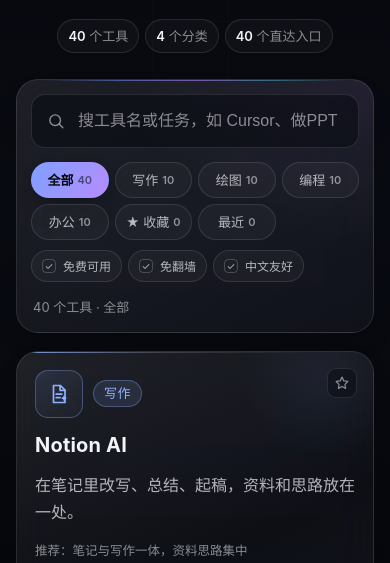
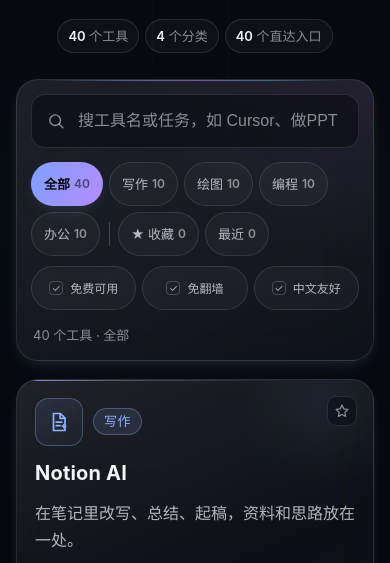
Before and after one commit to 1150986295/web-sites, a plain HTML site: page ai-tools-nav/index.html in a window 390 px wide. Shown: the part 207-770 px from the top of the page. Drawn offline with Linux system fonts and the light colour scheme.

Commit message:
ai-tools-nav 升级V7：整卡语义链接+safeUrl协议白名单+desc入搜索+焦点保护+44px触控+红点面板重读+亮色微光阴影+3个失效URL修正（门禁15/15实测17/17）

```diff
--- a/ai-tools-nav/index.html
+++ b/ai-tools-nav/index.html
@@ -28,7 +28,7 @@
   --c-code:#6FE0F2;   --c-code-soft:rgba(111,224,242,.12);   --c-code-line:rgba(111,224,242,.32);
   --c-office:#8BE3B4; --c-office-soft:rgba(139,227,180,.12); --c-office-line:rgba(139,227,180,.32);
 
-  /* 字号五档：正文不小于 16px */
+  /* 字号：正文 16px；徽标/辅助文字刻意降到 12px 做层级区分，移动端提升至 13px */
   --fs-hero:clamp(36px,6.4vw,60px);
   --fs-h1:21px;
   --fs-body:16px;
@@ -39,10 +39,10 @@
   --sp-1:8px; --sp-2:14px; --sp-3:22px; --sp-4:34px;
   --r-s:14px; --r-l:22px;
 
-  /* 阴影：X 恒为 0，模糊 > 偏移，扩散全为负，颜色 rgba(0,0,0,.14~.18) */
-  --sh-1:0 4px 12px -2px rgba(0,0,0,.18), 0 12px 30px -8px rgba(0,0,0,.16);
-  --sh-2:0 8px 32px -6px rgba(0,0,0,.18), 0 2px 10px -2px rgba(0,0,0,.14);
-  --sh-float:0 14px 40px -10px rgba(0,0,0,.18), 0 4px 14px -4px rgba(0,0,0,.16);
+  /* 阴影：深色底用黑阴影物理上不可见。改用低透明度亮色微光（X=0、模糊>偏移、扩散为负），在近黑背景提供层次 */
+  --sh-1:0 4px 12px -2px rgba(180,200,255,.10), 0 12px 30px -8px rgba(160,180,255,.07);
+  --sh-2:0 8px 32px -6px rgba(180,200,255,.14), 0 2px 10px -2px rgba(160,180,255,.09);
+  --sh-float:0 14px 40px -10px rgba(180,200,255,.15), 0 4px 14px -4px rgba(160,180,255,.10);
 }
 *{box-sizing:border-box; -webkit-tap-highlight-color:transparent}
 [hidden]{display:none !important}
@@ -52,7 +52,7 @@ body{
   background:var(--bg); color:var(--ink);
   font-size:var(--fs-body); line-height:1.7;
   font-family:-apple-system,BlinkMacSystemFont,"PingFang SC","Hiragino Sans GB","Noto Sans SC","Microsoft YaHei",sans-serif;
-  touch-action:pan-y;
+  touch-action:pan-y pinch-zoom;
 }
 img{max-width:100%; display:block}
 h1,h2,h3,p{margin:0}
@@ -127,7 +127,7 @@ button{font-family:inherit; cursor:pointer; border:0; color:inherit}
 #clearBtn:hover{background:rgba(255,255,255,.12)}
 #clearBtn svg{width:14px; height:14px}
 .chips{display:flex; flex-wrap:wrap; gap:8px; margin-top:var(--sp-2)}
-.chip{display:inline-flex; align-items:center; gap:7px; min-height:38px; padding:7px 14px;
+.chip{display:inline-flex; align-items:center; gap:7px; min-height:44px; padding:8px 14px;
   border:1px solid var(--line); border-radius:999px; background:rgba(255,255,255,.035);
   color:var(--ink-2); font-size:var(--fs-sub); font-weight:500;
   transition:color .2s ease, border-color .2s ease, background .2s ease, transform .2s ease;
@@ -138,8 +138,12 @@ button{font-family:inherit; cursor:pointer; border:0; color:inherit}
 .chip[aria-pressed="true"]{color:#07090F; border-color:transparent; font-weight:650;
   background:linear-gradient(120deg,#7FA0FF,#B58CFF); box-shadow:var(--sh-1)}
 .chip[aria-pressed="true"] b{color:rgba(7,9,15,.56)}
+/* 分层：内容分类在前，个人视图（收藏/最近）用竖线分隔，语义层级不混排 */
+.chip.view{position:relative}
+.chip.view[data-cat="fav"]{margin-left:12px}
+.chip.view[data-cat="fav"]::before{content:""; position:absolute; left:-10px; top:22%; height:56%; width:1px; background:var(--line-2)}
 .switches{display:flex; flex-wrap:wrap; gap:8px; margin-top:10px}
-.sw{display:inline-flex; align-items:center; gap:7px; min-height:34px; padding:6px 12px;
+.sw{display:inline-flex; align-items:center; gap:7px; min-height:44px; padding:8px 12px;
   border:1px solid var(--line); border-radius:999px; background:rgba(255,255,255,.035);
   color:var(--ink-2); font-size:13px; transition:all .2s ease}
 .sw .dot{width:14px; height:14px; flex:none; display:grid; place-items:center;
@@ -164,15 +168,18 @@ button{font-family:inherit; cursor:pointer; border:0; color:inherit}
   -webkit-backdrop-filter:blur(18px) saturate(130%); backdrop-filter:blur(18px) saturate(130%);
   transition:transform .24s cubic-bezier(.2,.7,.2,1), border-color .24s ease, box-shadow .24s ease;
 }
-.card-hit{position:absolute; inset:0; z-index:1; text-decoration:none; border-radius:var(--r-l); cursor:pointer}
-.card .card-top,.card h3,.card p,.card .meta,.card .visit{position:relative}
+/* 整卡即链接：文字内容放进 <a>，屏幕阅读器 Tab 时能读到标题/简介/徽标。
+   星标是独立按钮，放在 <a> 之外，避免交互元素嵌套。 */
+.card-hit{display:flex; flex-direction:column; gap:var(--sp-2); flex:1; min-width:0;
+  text-decoration:none; color:inherit; cursor:pointer; border-radius:var(--r-l)}
+.card-hit:focus-visible{outline:2px solid var(--accent); outline-offset:2px}
 .card::before{content:""; position:absolute; inset:0 0 auto; height:1px; opacity:.85;
   background:linear-gradient(90deg,var(--cat),rgba(255,255,255,.2) 38%,transparent 82%)}
 .card::after{content:""; position:absolute; right:-40px; top:-50px; width:180px; height:150px;
   pointer-events:none; opacity:.55;
   background:radial-gradient(circle at 50% 50%, var(--cat-soft), transparent 70%)}
 .card:hover{transform:translateY(-4px); border-color:var(--cat-line); box-shadow:var(--sh-2)}
-.card.anim{animation:rise .5s cubic-bezier(.2,.7,.2,1) both; animation-delay:calc(var(--i,0) * 45ms)}
+.card.anim{animation:rise .5s cubic-bezier(.2,.7,.2,1) both; animation-delay:calc(min(var(--i,0),8) * 45ms)}
 .card-top{display:flex; align-items:center; justify-content:flex-start; gap:10px}
 .icon{width:48px; height:48px; flex:none; display:grid; place-items:center; border-radius:13px;
   color:var(--cat); border:1px solid var(--cat-line);
@@ -192,8 +199,8 @@ button{font-family:inherit; cursor:pointer; border:0; color:inherit}
 .card p{font-size:var(--fs-body); line-height:1.72; color:var(--ink-2)}
 .card mark.hl{background:rgba(110,140,255,.26); color:var(--ink); border-radius:3px; padding:0 2px; box-shadow:inset 0 -1px 0 rgba(110,140,255,.6)}
 .meta{display:flex; flex-wrap:wrap; gap:6px; align-items:center}
-.why{width:100%; font-size:12.5px; line-height:1.55; color:var(--ink-3)}
-.pill{font-size:11px; padding:3px 8px; border-radius:999px; white-space:nowrap;
+.why{width:100%; font-size:13.5px; line-height:1.55; color:var(--ink-3)}
+.pill{font-size:12px; padding:3px 8px; border-radius:999px; white-space:nowrap;
   border:1px solid var(--line); color:var(--ink-2); background:rgba(255,255,255,.04)}
 .task{color:var(--cat); border-color:var(--cat-line); background:var(--cat-soft)}
 .pill.good{color:#7EE0B0; border-color:rgba(126,224,176,.3); background:rgba(126,224,176,.08)}
@@ -275,11 +282,11 @@ button{font-family:inherit; cursor:pointer; border:0; color:inherit}
   .stats{gap:6px}
   .stats span{padding:5px 10px}
   .card h3{font-size:20px}
-  .chips{display:grid; grid-template-columns:repeat(4,minmax(0,1fr)); gap:6px}
-  .chip{justify-content:center; gap:4px; padding:6px 4px; font-size:13px; min-height:36px}
-  .chip b{font-size:11px}
+  .chips{gap:6px}
+  .chip{justify-content:center; gap:4px; padding:8px 12px; font-size:13px; min-height:44px}
+  .chip b{font-size:12px}
   .switches{gap:6px}
-  .sw{font-size:12px; padding:5px 10px; min-height:32px}
+  .sw{font-size:12px; padding:5px 10px; min-height:44px; flex:1; justify-content:center}
   .sk-card{height:150px}
 }
 @media (max-width:380px){
@@ -324,8 +331,8 @@ button{font-family:inherit; cursor:pointer; border:0; color:inherit}
       <button class="chip" type="button" data-cat="image" aria-pressed="false">绘图 <b data-count="image">10</b></button>
       <button class="chip" type="button" data-cat="code" aria-pressed="false">编程 <b data-count="code">10</b></button>
       <button class="chip" type="button" data-cat="office" aria-pressed="false">办公 <b data-count="office">10</b></button>
-      <button class="chip" type="button" data-cat="fav" aria-pressed="false">★ 收藏 <b data-count="fav">0</b></button>
-      <button class="chip" type="button" data-cat="recent" aria-pressed="false">最近 <b data-count="recent">0</b></button>
+      <button class="chip view" type="button" data-cat="fav" aria-pressed="false">★ 收藏 <b data-count="fav">0</b></button>
+      <button class="chip view" type="button" data-cat="recent" aria-pressed="false">最近 <b data-count="recent">0</b></button>
     </div>
 
     <div class="switches" id="switches" role="group" aria-label="快捷筛选开关">
@@ -407,9 +414,9 @@ button{font-family:inherit; cursor:pointer; border:0; color:inherit}
      desc:'英文句子改写与语气调整，邮件和论文都能用。', free:'有免费额度', freeOk:true, wall:true, cn:false, why:'英文改写地道，邮件论文适用'},
     {name:'Kimi', cat:'writing', task:'长文阅读', keys:'kimi 长文 阅读 资料 深度研究', py:'kimi', icon:'doc', url:'https://www.kimi.com/',
      desc:'超长文档阅读与整理，论文资料一次读完。', free:'对话基本免费', freeOk:true, wall:false, cn:true, why:'长文阅读强，资料党首选'},
-    {name:'通义千问', cat:'writing', task:'综合写作', keys:'通义 千问 qwen 阿里 写作 问答', py:'tongyi qianwen tyqw', icon:'spark', url:'https://qianwen.aliyun.com/',
+    {name:'通义千问', cat:'writing', task:'综合写作', keys:'通义 千问 qwen 阿里 写作 问答', py:'tongyi qianwen tyqw', icon:'spark', url:'https://tongyi.aliyun.com/qianwen/',
      desc:'问答、写作、文档处理一体，中文场景稳。', free:'基础功能免费', freeOk:true, wall:false, cn:true, why:'多模态全能，中文场景稳'},
-    {name:'文心助手', cat:'writing', task:'综合写作', keys:'文心 一言 百度 写作 画图', py:'wenxin yiyan wxyy', icon:'pen', url:'https://wenxin.baidu.com/',
+    {name:'文心助手', cat:'writing', task:'综合写作', keys:'文心 一言 百度 写作 画图', py:'wenxin yiyan wxyy', icon:'pen', url:'https://yiyan.baidu.com/',
      desc:'聊天、写作、识图、读文档，基础功能免费。', free:'基础功能免费', freeOk:true, wall:false, cn:true, why:'百度生态，中文场景稳'},
     {name:'DeepSeek', cat:'writing', task:'深度推理', keys:'deepseek 深度求索 推理 代码 长文', py:'deepseek', icon:'code', url:'https://chat.deepseek.com/',
      desc:'推理、代码与长文处理强，网页端基本不限次。', free:'网页端免费', freeOk:true, wall:false, cn:true, why:'推理与代码强，无使用门槛'},
@@ -426,11 +433,11 @@ button{font-family:inherit; cursor:pointer; border:0; color:inherit}
     {name:'Stable Diffusion', cat:'image', task:'本地绘图', keys:'stable diffusion sd 开源 绘图 本地', py:'stable diffusion sd', icon:'layers', url:'https://stability.ai/',
      desc:'开源绘图模型，可本地部署，参数与风格全在手。', free:'开源免费', freeOk:true, wall:false, cn:false, why:'本地部署免网络，进阶玩家首选'},
     {name:'即梦', cat:'image', task:'海报封面', keys:'即梦 剪映 绘图 海报 视频 字节', py:'jimeng', icon:'image', url:'https://jimeng.jianying.com/',
-     desc:'中文提示词理解好，绘图与视频创作一体。', free:'每日约 60 积分', freeOk:true, wall:false, cn:true, why:'中文理解最好，接剪映做视频'},
+     desc:'中文提示词理解好，绘图与视频创作一体。', free:'有免费额度', freeOk:true, wall:false, cn:true, why:'中文理解最好，接剪映做视频'},
     {name:'通义万相', cat:'image', task:'国风海报', keys:'通义 万相 阿里 绘图 国风 海报', py:'tongyi wanxiang tywx', icon:'layers', url:'https://tongyi.aliyun.com/wan/',
-     desc:'国风、海报与中文文字渲染强，网页版额度够用。', free:'每日约 50 灵感值', freeOk:true, wall:false, cn:true, why:'国风独一档，中文文字渲染强'},
+     desc:'国风、海报与中文文字渲染强，网页版额度够用。', free:'有免费额度', freeOk:true, wall:false, cn:true, why:'国风独一档，中文文字渲染强'},
     {name:'可灵', cat:'image', task:'视频生成', keys:'可灵 快手 视频 绘图 运镜', py:'keling', icon:'video', url:'https://klingai.com/',
-     desc:'视频生成是招牌，写实画质与运镜出色。', free:'每日约 66 灵感值', freeOk:true, wall:false, cn:true, why:'运镜好看，写实画质好'},
+     desc:'视频生成是招牌，写实画质与运镜出色。', free:'有免费额度', freeOk:true, wall:false, cn:true, why:'运镜好看，写实画质好'},
     {name:'哩布哩布', cat:'image', task:'模型创作', keys:'liblib 哩布哩布 sd 模型 lora 社区', py:'libulibu', icon:'layers', url:'https://www.liblib.art/',
      desc:'大量社区模型，可换风格、自己训练 LoRA。', free:'每日算力免费', freeOk:true, wall:false, cn:true, why:'模型最丰富，可玩 LoRA'},
     {name:'Adobe Firefly', cat:'image', task:'商用设计', keys:'firefly adobe 绘图 商用 设计', py:'firefly', icon:'spark', url:'https://www.adobe.com/products/firefly.html',
@@ -440,7 +447,7 @@ button{font-family:inherit; cursor:pointer; border:0; color:inherit}
     {name:'腾讯混元', cat:'image', task:'中文海报', keys:'混元 腾讯 绘图 海报 中文', py:'hunyuan', icon:'image', url:'https://hunyuan.tencent.com/',
      desc:'中文文字渲染准，海报与电商图适用。', free:'文生图免费', freeOk:true, wall:false, cn:true, why:'中文海报文字渲染强'},
     {name:'Microsoft Copilot', cat:'image', task:'快速出图', keys:'copilot bing 微软 绘图 出图', py:'copilot', icon:'spark', url:'https://copilot.microsoft.com/',
-     desc:'浏览器内快速出图，每日有免费次数。', free:'每日约 15 次', freeOk:true, wall:true, cn:false, why:'浏览器内出图快，需代理'},
+     desc:'浏览器内快速出图，每日有免费次数。', free:'有免费额度', freeOk:true, wall:true, cn:false, why:'浏览器内出图快，需代理'},
 
     /* 编程 code */
     {name:'Cursor', cat:'code', task:'代码重构', keys:'cursor 编辑器 编程 补全 重构', py:'cursor', icon:'cursor', url:'https://cursor.com/',
@@ -477,7 +484,7 @@ button{font-family:inherit; cursor:pointer; border:0; color:inherit}
      desc:'一句话生成演示稿与文档，排版省心。', free:'有免费额度', freeOk:true, wall:true, cn:false, why:'演示稿生成快，需代理'},
     {name:'Perplexity', cat:'office', task:'查资料溯源', keys:'perplexity 搜索 溯源 学术 核查', py:'perplexity', icon:'search', url:'https://www.perplexity.ai/',
      desc:'每句话标注来源，适合学术与事实核查。', free:'有免费版', freeOk:true, wall:true, cn:false, why:'逐句标来源，核查方便'},
-    {name:'腾讯会议AI', cat:'office', task:'会议纪要', keys:'腾讯会议 纪要 转写 会议 ai', py:'tengxun huiyi txhy', icon:'wave', url:'https://meeting.tencent.com/',
+    {name:'腾讯会议AI', cat:'office', task:'会议纪要', keys:'腾讯会议 纪要 转写 会议 ai', py:'tengxun huiyi txhy', icon:'wave', url:'https://meeting.tencent.com/ai/',
      desc:'会议结束自动整理纪要与待办。', free:'免费版可用', freeOk:true, wall:false, cn:true, why:'会议纪要自动整理'},
     {name:'飞书妙记', cat:'office', task:'会议纪要', keys:'飞书 妙记 转写 会议 纪要', py:'feishu miaoji fsmj', icon:'wave', url:'https://www.feishu.cn/',
      desc:'会议转写并沉淀到知识库，检索方便。', free:'有免费额度', freeOk:true, wall:false, cn:true, why:'转写沉淀到知识库'},
@@ -549,6 +556,11 @@ button{font-family:inherit; cursor:pointer; border:0; color:inherit}
   function esc(s){
     return String(s).replace(/&/g,'&amp;').replace(/</g,'&lt;').replace(/>/g,'&gt;').replace(/"/g,'&quot;');
   }
+  /* URL 协议白名单：纵深防御——即使数据被改成 javascript: 也不会执行 */
+  function safeUrl(u){
+    var s = String(u || '').trim();
+    return /^https?:\/\/\S+$/i.test(s) ? s : '#';
+  }
   function svg(inner){
     return '<svg viewBox="0 0 24 24" fill="none" stroke="currentColor" stroke-width="1.7" '
       + 'stroke-linecap="round" stroke-linejoin="round" aria-hidden="true">' + inner + '</svg>';
@@ -565,7 +577,7 @@ button{font-family:inherit; cursor:pointer; border:0; color:inherit}
     if(STATE.sw.nowall && t.wall) return false;
     if(STATE.sw.cn && !t.cn) return false;
     if(!kw) return true;
-    return (t.name + ' ' + t.keys + ' ' + (t.py || '') + ' ' + (t.task || '') + ' ' + (t.why || '')).toLowerCase().indexOf(kw) > -1;
+    return (t.name + ' ' + t.keys + ' ' + (t.py || '') + ' ' + (t.task || '') + ' ' + (t.why || '') + ' ' + t.desc).toLowerCase().indexOf(kw) > -1;
   }
   /* 关键词高亮：所有匹配都包 <mark>，每段走 esc 防注入 */
   function mark(text){
@@ -614,30 +626,39 @@ button{font-family:inherit; cursor:pointer; border:0; color:inherit}
       + '<span class="pill ' + (t.freeOk ? 'good' : 'warn') + '" title="免费/网络政策核对于 2026-11，以官网为准">' + esc(t.free) + '</span>'
       + (t.wall ? '<span class="pill warn">需代理</span>' : '<span class="pill good">国内直连</span>')
       + (t.cn ? '<span class="pill good">中文友好</span>' : '');
+    /* 整卡即链接：正文内容包在 <a> 内，屏幕阅读器可连续读到标题/简介/徽标；
+       星标按钮置于 <a> 之外，避免交互元素嵌套。data-rec 供点击记录最近访问。 */
     return '<div class="card cat-' + t.cat + (STATE.animate ? ' anim' : '') + '" style="--i:' + i + '">'
-      + '<a class="card-hit" href="' + esc(t.url) + '" target="_blank" rel="noopener noreferrer"'
-      + ' aria-label="打开 ' + esc(t.name) + ' 官网（新窗口）" data-rec="' + esc(t.name) + '"></a>'
       + '<button class="star" type="button" data-fav="' + esc(t.name) + '" aria-pressed="' + (fav ? 'true' : 'false') + '"'
       + ' aria-label="' + (fav ? '取消收藏 ' : '收藏 ') + esc(t.name) + '">' + STAR + '</button>'
+      + '<a class="card-hit" href="' + safeUrl(t.url) + '" target="_blank" rel="noopener noreferrer" data-rec="' + esc(t.name) + '">'
       + '<div class="card-top"><span class="icon" aria-hidden="true">' + svg(ICONS[t.icon]) + '</span>'
       + '<span class="tag">' + ROUTES[t.cat] + '</span></div>'
       + '<h3>' + mark(t.name) + '</h3>'
       + '<p>' + mark(t.desc) + '</p>'
       + '<div class="meta"><span class="why">推荐：' + esc(t.why) + '</span>' + pills + '</div>'
-      + '<span class="visit">访问官网 '
+      + '<span class="visit">访问官网（新窗口）'
       + '<svg viewBox="0 0 24 24" fill="none" stroke="currentColor" stroke-width="1.8" stroke-linecap="round" stroke-linejoin="round" aria-hidden="true">'
       + '<path d="M7 17 17 7"></path><path d="M9.5 7H17v7.5"></path></svg>'
-      + '</span></div>';
+      + '</span></a></div>';
   }
 
   function render(animate){
     STATE.animate = animate !== false;
+    /* 焦点保护：全量替换 DOM 前记住当前焦点卡片，重建后按标识恢复，键盘用户不迷失 */
+    var ae = document.activeElement, focusSel = null;
+    if(ae && grid.contains(ae)){
+      var f = ae.getAttribute('data-fav'), r = ae.getAttribute('data-rec');
+      if(f) focusSel = '.star[data-fav="' + f + '"]';
+      else if(r) focusSel = '.card-hit[data-rec="' + r + '"]';
+    }
     var list = TOOLS.filter(matches);
     grid.innerHTML = list.map(cardHTML).join('');
     grid.hidden = list.length === 0;
     listLoading.hidden = true;
     listErr.hidden = true;
     listEmpty.hidden = list.length > 0;
+    if(focusSel){ var fe = grid.querySelector(focusSel); if(fe) fe.focus(); }
 
     var kw = STATE.q.trim();
     var swOn = [];
@@ -660,7 +681,6 @@ button{font-family:inherit; cursor:pointer; border:0; color:inherit}
   function goto(cat, opts){
     opts = opts || {};
     if(!ROUTES[cat]) cat = 'all';
-    if(STATE.cat === cat && opts.instant) syncChips();
     STATE.cat = cat;
     syncChips();
     try{ history.replaceState(null, '', '#' + cat); }catch(e){}
@@ -826,11 +846,12 @@ button{font-family:inherit; cursor:pointer; border:0; color:inherit}
       dot.onclick = function(){
         var p = document.getElementById('errPanel');
         if(p.style.display === 'block'){ p.style.display = 'none'; return; }
-        var b = '';
-        a.forEach(function(x){
+        /* 每次打开重新读取，避免闭包捕获创建时的旧列表导致新增错误看不到 */
+        var cur = load(), cn = cur.length, b = '';
+        cur.forEach(function(x){
           b += '<div class="row"><div class="t">' + fmt(x.t) + '</div><div>' + esc(x.m) + '</div></div>';
         });
-        p.innerHTML = '<h4>&#9888; 页面出过错（' + n + ' 条）</h4>'
+        p.innerHTML = '<h4>&#9888; 页面出过错（' + cn + ' 条）</h4>'
           + '<div class="hint">打开以来捕获的脚本错误记录。有红点说明某次运行中有代码出错。'
           + '把带时间的几行截图发给制作方定位；看完了可清除。</div>'
           + b + '<button class="clr">清除全部</button>';
```
